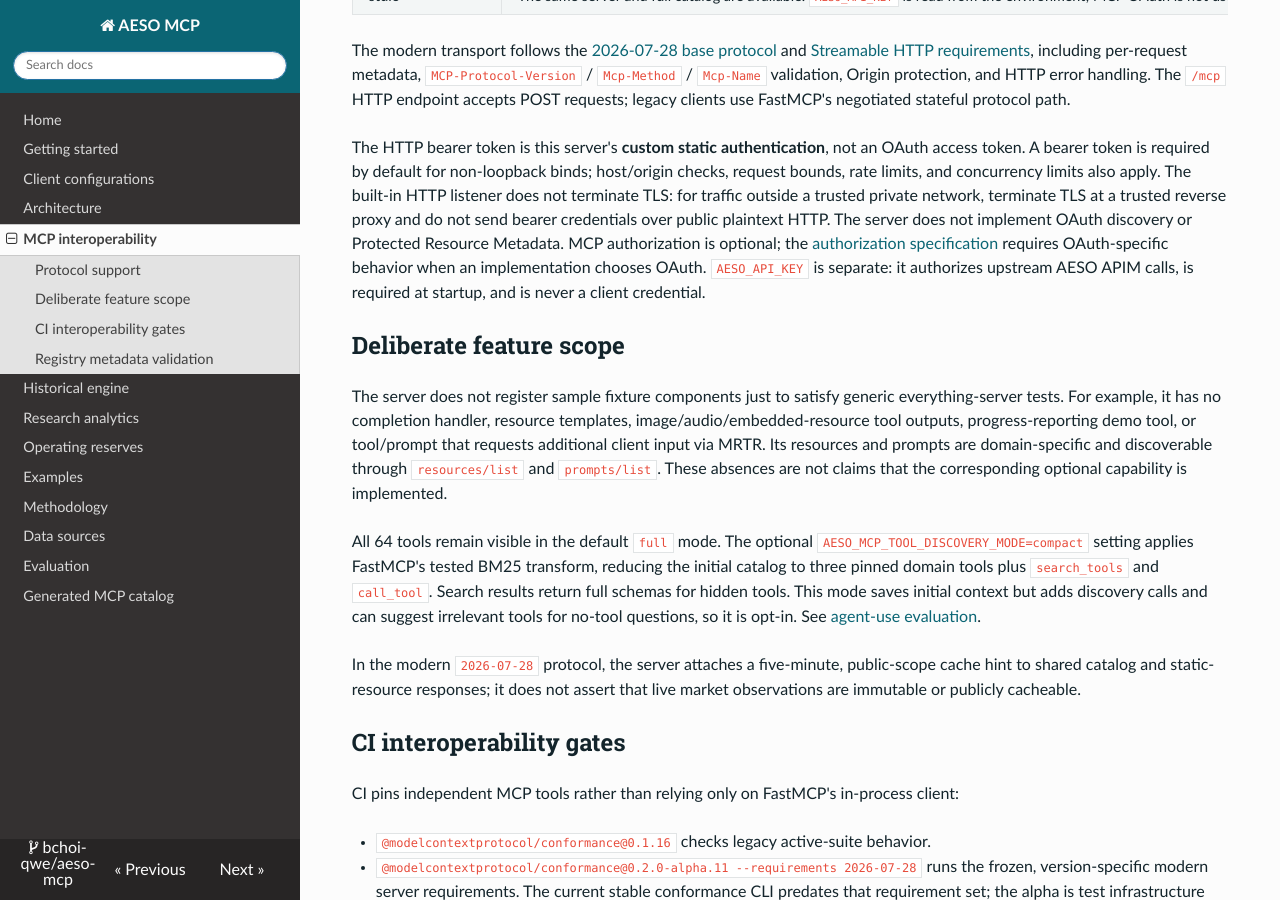
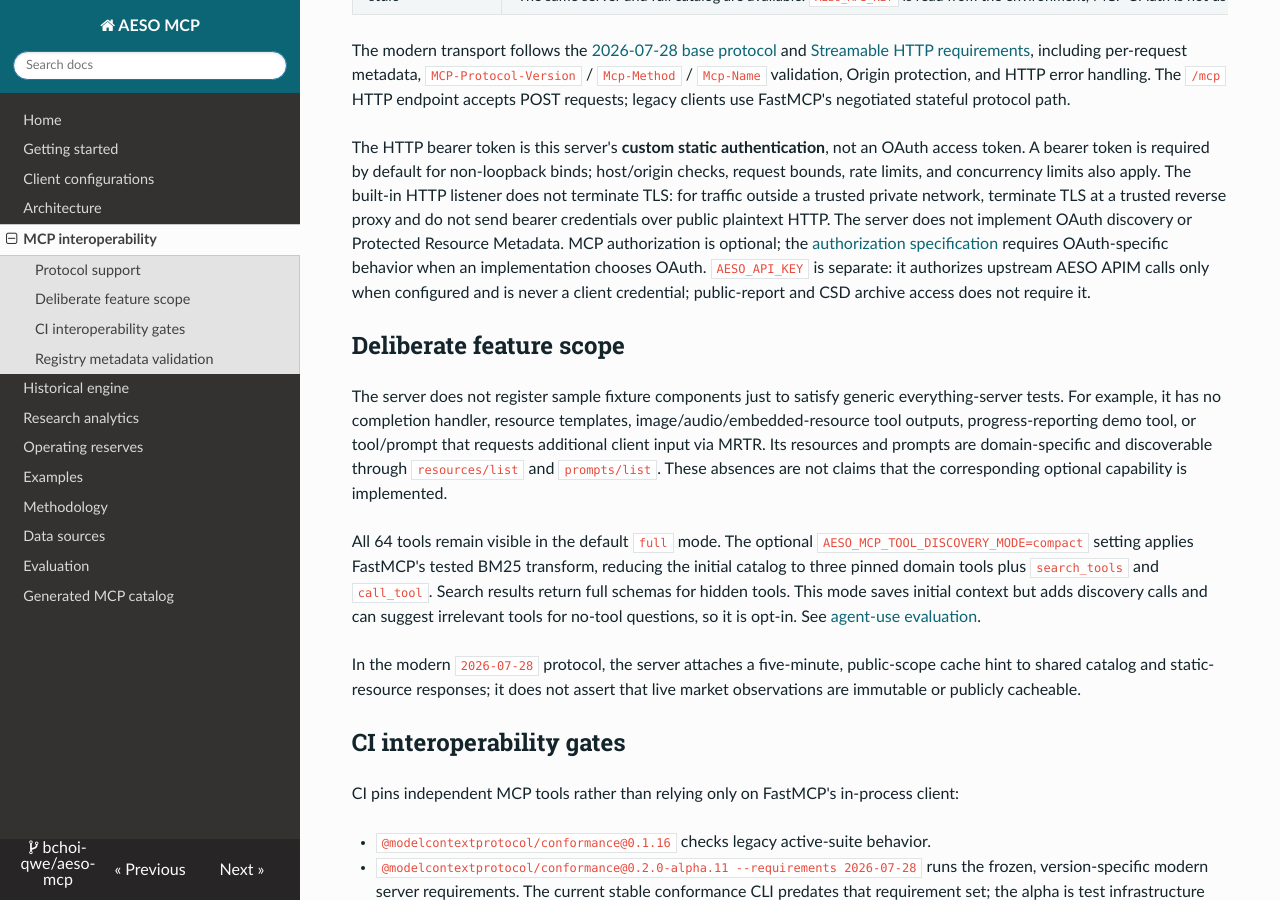
Before and after one commit to bchoi-qwe/aeso-mcp, an MkDocs documentation site: the page built from docs/mcp-interoperability.md, in a window 1280 px wide and 900 px high, scrolled down 475 px. Built offline with MkDocs 1.6.1, drawn with Linux system fonts in a browser that asks for light colours; nearby versions of some CDN libraries.

Commit message:
Clarify optional APIM key in MCP security documentation

```diff
--- a/docs/mcp-interoperability.md
+++ b/docs/mcp-interoperability.md
@@ -26,7 +26,7 @@ for traffic outside a trusted private network, terminate TLS at a trusted revers
 send bearer credentials over public plaintext HTTP. The server does not implement OAuth discovery
 or Protected Resource Metadata. MCP authorization is optional; the [authorization specification](https://modelcontextprotocol.io/specification/2026-07-28/basic/authorization)
 requires OAuth-specific behavior when an implementation chooses OAuth. `AESO_API_KEY` is separate:
-it authorizes upstream AESO APIM calls, is required at startup, and is never a client credential.
+it authorizes upstream AESO APIM calls only when configured and is never a client credential; public-report and CSD archive access does not require it.
 
 ## Deliberate feature scope
 
```
